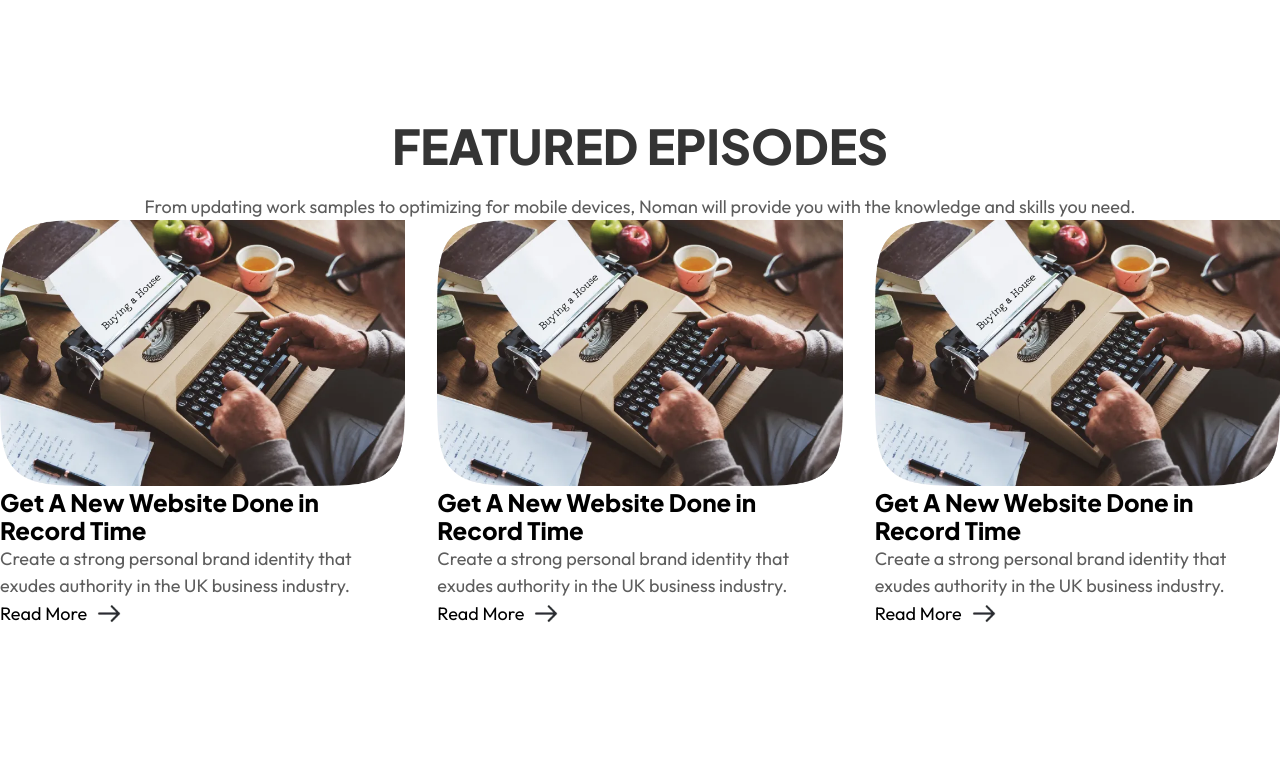
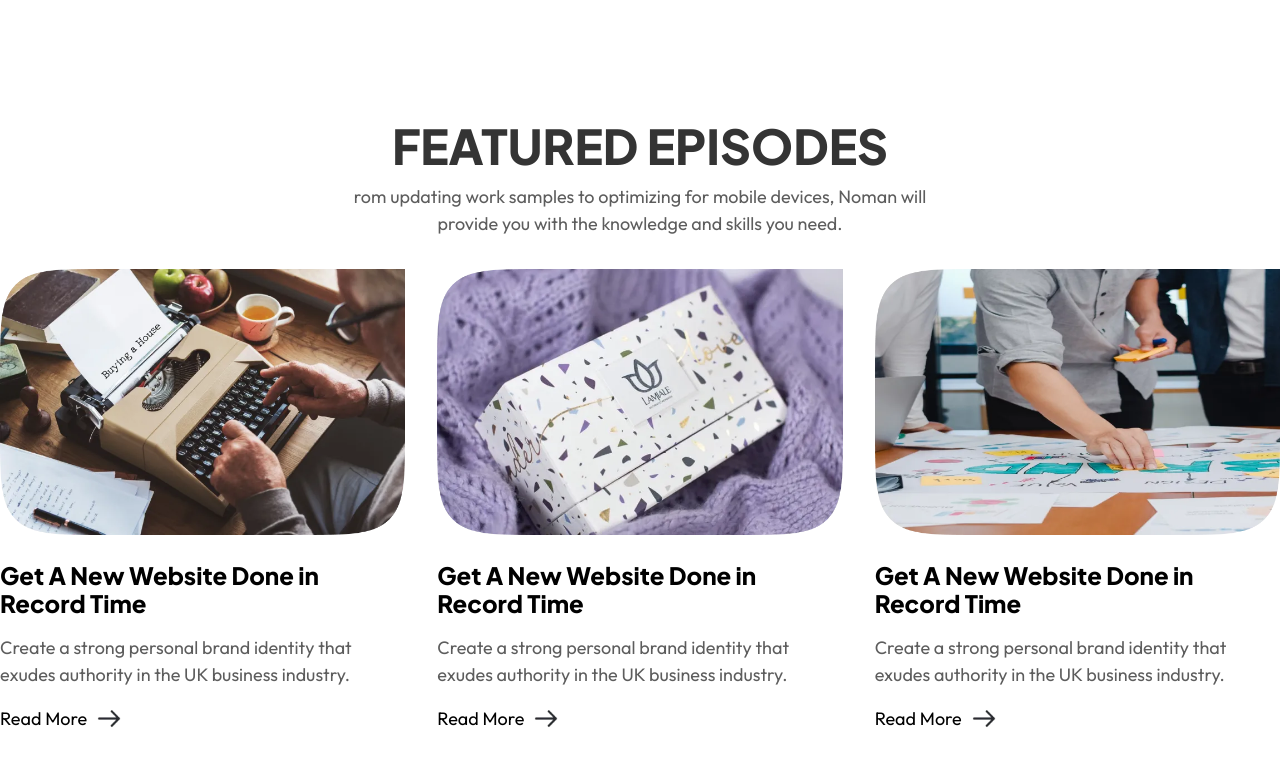
Before and after one commit to gocodeux/Optifolio, a plain HTML site: page index.html in a window 1280 px wide. Shown: the part 1409-2174 px from the top of the page. Before the commit the page ends 2037 px from the top, so only its background shows below. Drawn offline with Linux system fonts and the light colour scheme.

Commit message:
feature section designed

```diff
--- a/css/style.css
+++ b/css/style.css
@@ -399,6 +399,11 @@ nav a {
 
 
 /* feature: start */
+.section-heading {
+    max-width: 60rem;
+    margin: 0rem auto;
+}
+
 .card-heading {
     font-family: var(--font-heading);
     font-weight: 800;
@@ -438,13 +443,30 @@ nav a {
     width: 100%;
     height: auto;
     object-fit: contain;
+
+    margin-bottom: 2.4rem;
 }
 
 .feature-outer-box {
     display: flex;
-    align-items: center;
+    align-items: flex-start;
     justify-content: center;
     gap: 3.2rem;
 }
 
+.para-margin-bottom-32 {
+    margin-bottom: 3.2rem;
+}
+
+.para-margin-bottom-24 {
+    margin-bottom: 2.4rem;
+}
+
+.para-margin-bottom-16 {
+    margin-bottom: 1.6rem;
+}
+
+.para-margin-bottom-08 {
+    margin-bottom: .8rem;
+}
 /* feature: end */
--- a/index.html
+++ b/index.html
@@ -102,11 +102,12 @@
 
 
     <!-- features: start -->
-    <section class="feature" id="feature">
+    <section class="feature section-bottom-gap" id="feature">
         <div class="feature-container desktop-width">
             <div class="section-heading">
-                <h1 class="general-heading text-center">featured episodes</h1>
-                <p class="general-para text-center">From updating work samples to optimizing for mobile devices, Noman
+                <h1 class="general-heading text-center para-margin-bottom-08">featured episodes</h1>
+                <p class="general-para text-center para-margin-bottom-32">rom updating work samples to optimizing for
+                    mobile devices, Noman
                     will provide you with the knowledge and skills you need. </p>
             </div>
 
@@ -114,9 +115,9 @@
                 <!--  -->
                 <div class="feature-box feature-box-1">
                     <img class="feature-1 feature-image" src="assets/features/feature_1.webp" alt="">
-                    <h3 class="card-heading">Get A New Website Done
+                    <h3 class="card-heading para-margin-bottom-16">Get A New Website Done
                         in Record Time</h3>
-                    <p class="general-para">Create a strong personal brand identity that exudes authority in the UK
+                    <p class="general-para para-margin-bottom-16">Create a strong personal brand identity that exudes authority in the UK
                         business industry.</p>
                     <div class="read-more-btn">
                         <span>Read More</span>
@@ -126,10 +127,10 @@
                 </div>
                 <!--  -->
                 <div class="feature-box feature-box-1">
-                    <img class="feature-1 feature-image" src="assets/features/feature_1.webp" alt="">
-                    <h3 class="card-heading">Get A New Website Done
+                    <img class="feature-1 feature-image" src="assets/features/feature_2.webp" alt="">
+                    <h3 class="card-heading para-margin-bottom-16">Get A New Website Done
                         in Record Time</h3>
-                    <p class="general-para">Create a strong personal brand identity that exudes authority in the UK
+                    <p class="general-para para-margin-bottom-16">Create a strong personal brand identity that exudes authority in the UK
                         business industry.</p>
                     <div class="read-more-btn">
                         <span>Read More</span>
@@ -139,10 +140,10 @@
                 </div>
                 <!--  -->
                 <div class="feature-box feature-box-1">
-                    <img class="feature-1 feature-image" src="assets/features/feature_1.webp" alt="">
-                    <h3 class="card-heading">Get A New Website Done
+                    <img class="feature-1 feature-image" src="assets/features/feature_3.webp" alt="">
+                    <h3 class="card-heading para-margin-bottom-16">Get A New Website Done
                         in Record Time</h3>
-                    <p class="general-para">Create a strong personal brand identity that exudes authority in the UK
+                    <p class="general-para para-margin-bottom-16">Create a strong personal brand identity that exudes authority in the UK
                         business industry.</p>
                     <div class="read-more-btn">
                         <span>Read More</span>
```
